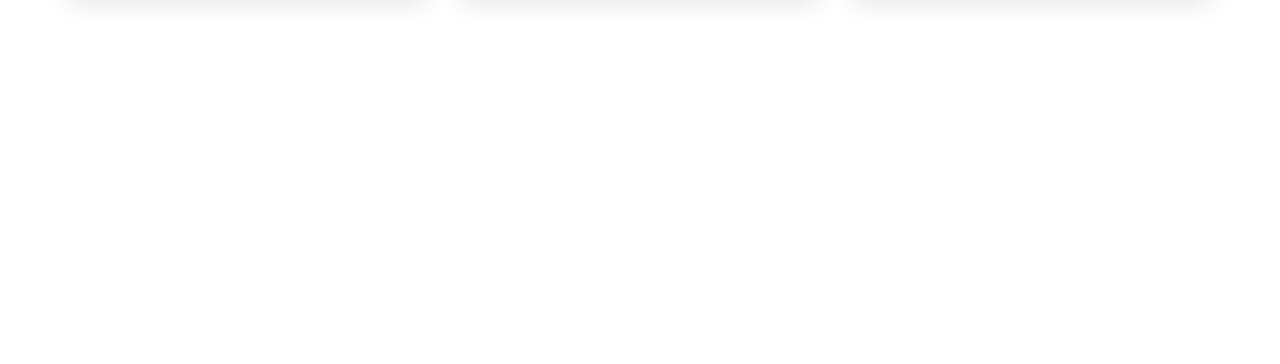
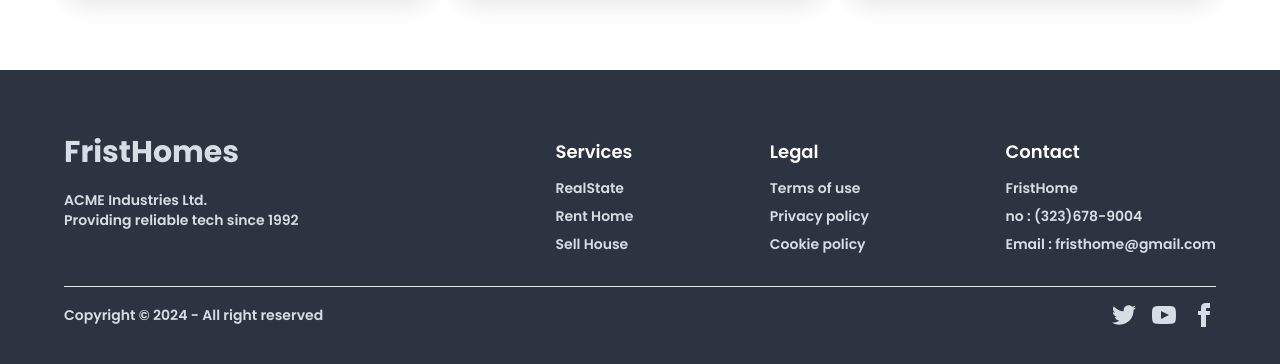
Before and after one commit to sagorcnits/fristHomes, a React (Vite) app: page / in a window 1280 px wide. Shown: the part 1951-2315 px from the top of the page. Before the commit the page ends 1981 px from the top, so only its background shows below. Built offline with nearby package versions, Linux system fonts and the light colour scheme.

Commit message:
estate section and footer added

```diff
--- /dev/null
+++ b/src/components/Footer.jsx
@@ -0,0 +1,82 @@
+const Footer = () => {
+  return (
+    <div className="mt-20 py-10 bg-neutral poppins-semibold text-[20px]">
+      <footer className="footer border-b py-8  max-w-6xl mx-auto text-neutral-content">
+        <aside className="space-y-5">
+          <a className="cursor-pointer text-[30px] font-bold poppins-bold hidden lg:flex">
+            FristHomes
+          </a>
+          <p>
+            ACME Industries Ltd.
+            <br />
+            Providing reliable tech since 1992
+          </p>
+        </aside>
+        <nav className="md:justify-self-end">
+          <h6 className="pb-2 text-white text-[18px]">Services</h6>
+          <a className="link link-hover">RealState</a>
+          <a className="link link-hover">Rent Home</a>
+          <a className="link link-hover">Sell House</a>
+        </nav>
+
+        <nav className="md:justify-self-end">
+          <h6 className="pb-2 text-white text-[18px]">Legal</h6>
+          <a className="link link-hover">Terms of use</a>
+          <a className="link link-hover">Privacy policy</a>
+          <a className="link link-hover">Cookie policy</a>
+        </nav>
+
+        <nav className="md:justify-self-end">
+          <h6 className="pb-2 text-white text-[18px]">Contact</h6>
+          <a className="link link-hover">FristHome</a>
+          <a className="link link-hover">no : (323)678-9004</a>
+          <a className="link link-hover">Email : fristhome@gmail.com</a>
+        </nav>
+      </footer >
+      <div className="max-w-6xl mx-auto pt-4 ">
+        <footer className="footer items-center  text-neutral-content">
+          <aside className="items-center grid-flow-col">
+            <p>Copyright © 2024 - All right reserved</p>
+          </aside>
+          <nav className="grid-flow-col gap-4 md:place-self-center md:justify-self-end *:cursor-pointer">
+            <a>
+              <svg
+                xmlns="http://www.w3.org/2000/svg"
+                width="24"
+                height="24"
+                viewBox="0 0 24 24"
+                className="fill-current"
+              >
+                <path d="M24 4.557c-.883.392-1.832.656-2.828.775 1.017-.609 1.798-1.574 2.165-2.724-.951.564-2.005.974-3.127 1.195-.897-.957-2.178-1.555-3.594-1.555-3.179 0-5.515 2.966-4.797 6.045-4.091-.205-7.719-2.165-10.148-5.144-1.29 2.213-.669 5.108 1.523 6.574-.806-.026-1.566-.247-2.229-.616-.054 2.281 1.581 4.415 3.949 4.89-.693.188-1.452.232-2.224.084.626 1.956 2.444 3.379 4.6 3.419-2.07 1.623-4.678 2.348-7.29 2.04 2.179 1.397 4.768 2.212 7.548 2.212 9.142 0 14.307-7.721 13.995-14.646.962-.695 1.797-1.562 2.457-2.549z"></path>
+              </svg>
+            </a>
+            <a>
+              <svg
+                xmlns="http://www.w3.org/2000/svg"
+                width="24"
+                height="24"
+                viewBox="0 0 24 24"
+                className="fill-current"
+              >
+                <path d="M19.615 3.184c-3.604-.246-11.631-.245-15.23 0-3.897.266-4.356 2.62-4.385 8.816.029 6.185.484 8.549 4.385 8.816 3.6.245 11.626.246 15.23 0 3.897-.266 4.356-2.62 4.385-8.816-.029-6.185-.484-8.549-4.385-8.816zm-10.615 12.816v-8l8 3.993-8 4.007z"></path>
+              </svg>
+            </a>
+            <a>
+              <svg
+                xmlns="http://www.w3.org/2000/svg"
+                width="24"
+                height="24"
+                viewBox="0 0 24 24"
+                className="fill-current"
+              >
+                <path d="M9 8h-3v4h3v12h5v-12h3.642l.358-4h-4v-1.667c0-.955.192-1.333 1.115-1.333h2.885v-5h-3.808c-3.596 0-5.192 1.583-5.192 4.615v3.385z"></path>
+              </svg>
+            </a>
+          </nav>
+        </footer>
+      </div>
+    </div>
+  );
+};
+
+export default Footer;
--- a/src/layout/Root.jsx
+++ b/src/layout/Root.jsx
@@ -1,12 +1,16 @@
 import { Outlet } from "react-router-dom";
+import Footer from "../components/Footer";
 import Navbar from "../pages/shared/Navbar";
 
 const Root = () => {
   return (
-    <div className="max-w-6xl mx-auto px-2 md:px-0">
-      <Navbar></Navbar>
-      <Outlet></Outlet>
-    </div>
+    <>
+      <div className="max-w-6xl mx-auto px-2 md:px-0">
+        <Navbar></Navbar>
+        <Outlet></Outlet>
+      </div>
+      <Footer></Footer>
+    </>
   );
 };
 
--- a/src/pages/home/SliderSwip.jsx
+++ b/src/pages/home/SliderSwip.jsx
@@ -20,37 +20,58 @@
       slidesPerView={1}
     >
       <SwiperSlide>
-        <div className="rounded-md overflow-hidden   md:h-[550px] h-[300px] bg-[url('https://cdn.pixabay.com/photo/2016/11/18/17/46/house-1836070_1280.jpg')] bg-[100%_100%] bg-cover bg-no-repeat relative">
-          <div className="top-0 bottom-0 left-0 right-0 absolute bg-black opacity-35 z-0">
+        <div className="rounded-md overflow-hidden   md:h-[550px] h-[300px] bg-[url('https://cdn.pixabay.com/photo/2016/11/18/17/46/house-1836070_1280.jpg')] bg-[100%_100%] bg-cover bg-no-repeat bg-blend-multiply bg-[#8ba0b1] flex justify-center items-center">
+          <div className="md:w-1/2 mx-auto text-center  text-white flex flex-col gap-4">
+            <h1 className="text-[40px] poppins-bold">
+              Single Family Homes
+            </h1>
+            <p className="poppins-reguler">Beautiful Villa with Ocean View</p>
+            <p>This stunning villa offers breathtaking views of the ocean and luxurious amenities. Perfect for those seeking ultimate comfort and relaxation.</p>
           </div>
-            <div className="w-1/2 mx-auto z-50">
-              <h1 className="text-[40px] text-white poppins-bold">
-                The signle Home Family
-                The signle Home Family
-                The signle Home Family
-                The signle Home Family
-              </h1>
-            </div>
         </div>
       </SwiperSlide>
       <SwiperSlide>
-        <div className="rounded-md overflow-hidden md:h-[550px] h-[300px] bg-[url('https://cdn.pixabay.com/photo/2022/05/22/07/46/city-7212852_960_720.jpg')] bg-no-repeat bg-cover bg-[100%_100%]">
-          <div className="w-full h-full bg-black opacity-35"></div>
+        <div className="rounded-md overflow-hidden md:h-[550px] h-[300px] bg-[url('https://cdn.pixabay.com/photo/2022/05/22/07/46/city-7212852_960_720.jpg')] bg-no-repeat bg-cover bg-[100%_100%] bg-blend-multiply bg-[#8ba0b1] flex justify-center items-center">
+        <div className="md:w-1/2 mx-auto text-center  text-white flex flex-col gap-4">
+            <h1 className="text-[40px] poppins-bold">
+            Townhouses
+            </h1>
+            <p className="poppins-reguler">Sleek Townhouse in Urban Setting</p>
+            <p>This sleek townhouse offers modern living in an urban setting. Close to restaurants, shops, and public transportation.</p>
+          </div>
         </div>
       </SwiperSlide>
       <SwiperSlide>
-        <div className="rounded-md overflow-hidden md:h-[550px] h-[300px] bg-[url('https://cdn.pixabay.com/photo/2018/05/25/17/52/home-3429674_1280.jpg')] bg-no-repeat bg-cover bg-[100%_100%]">
-          <div className="w-full h-full bg-black opacity-35"></div>
+        <div className="rounded-md overflow-hidden md:h-[550px] h-[300px] bg-[url('https://cdn.pixabay.com/photo/2018/05/25/17/52/home-3429674_1280.jpg')] bg-no-repeat bg-cover bg-[100%_100%] bg-blend-multiply bg-[#8ba0b1] flex justify-center items-center">
+        <div className="md:w-1/2 mx-auto text-center  text-white flex flex-col gap-4">
+            <h1 className="text-[40px] poppins-bold">
+            Apartments
+            </h1>
+            <p className="poppins-reguler">Cozy Apartment in Downtown</p>
+            <p>This cozy apartment is located in the heart of the city, offering convenience and comfort. Ideal for urban living.</p>
+          </div>
         </div>
       </SwiperSlide>
       <SwiperSlide>
-        <div className="rounded-md overflow-hidden md:h-[550px] h-[300px] bg-[url('https://cdn.pixabay.com/photo/2019/12/25/19/53/kleve-4719160_1280.jpg')] bg-no-repeat bg-cover bg-[100%_100%]">
-          <div className="w-full h-full bg-black opacity-35"></div>
+        <div className="rounded-md overflow-hidden md:h-[550px] h-[300px] bg-[url('https://cdn.pixabay.com/photo/2019/12/25/19/53/kleve-4719160_1280.jpg')] bg-no-repeat bg-cover bg-[100%_100%] bg-blend-multiply bg-[#8ba0b1] flex justify-center items-center">
+        <div className="md:w-1/2 mx-auto text-center  text-white flex flex-col gap-4">
+            <h1 className="text-[40px] poppins-bold">
+            Student housing
+            </h1>
+            <p className="poppins-reguler">Cozy Student ApartmentDowntown</p>
+            <p>This cozy apartment is perfect for students, located conveniently near the university campus. Ideal for those seeking a comfortable and focused study environment.</p>
+          </div>
         </div>
       </SwiperSlide>
       <SwiperSlide>
-        <div className="rounded-md overflow-hidden md:h-[550px] h-[300px] bg-[url('https://cdn.pixabay.com/photo/2017/05/06/17/31/villa-2290347_960_720.jpg')] bg-no-repeat bg-cover bg-[100%_100%]">
-          <div className="w-full h-full bg-black opacity-35"></div>
+        <div className="rounded-md overflow-hidden md:h-[550px] h-[300px] bg-[url('https://cdn.pixabay.com/photo/2017/05/06/17/31/villa-2290347_960_720.jpg')] bg-no-repeat bg-cover bg-[100%_100%] bg-blend-multiply bg-[#8ba0b1] flex justify-center items-center">
+        <div className="md:w-1/2 mx-auto text-center  text-white flex flex-col gap-4">
+            <h1 className="text-[40px] poppins-bold">
+            Vacation rentals
+            </h1>
+            <p className="poppins-reguler">Charming Cottage in Countryside</p>
+            <p>Escape to the countryside in this charming cottage surrounded by nature. Perfect for weekend getaways or peaceful retirement.</p>
+          </div>
         </div>
       </SwiperSlide>
     </Swiper>
```
